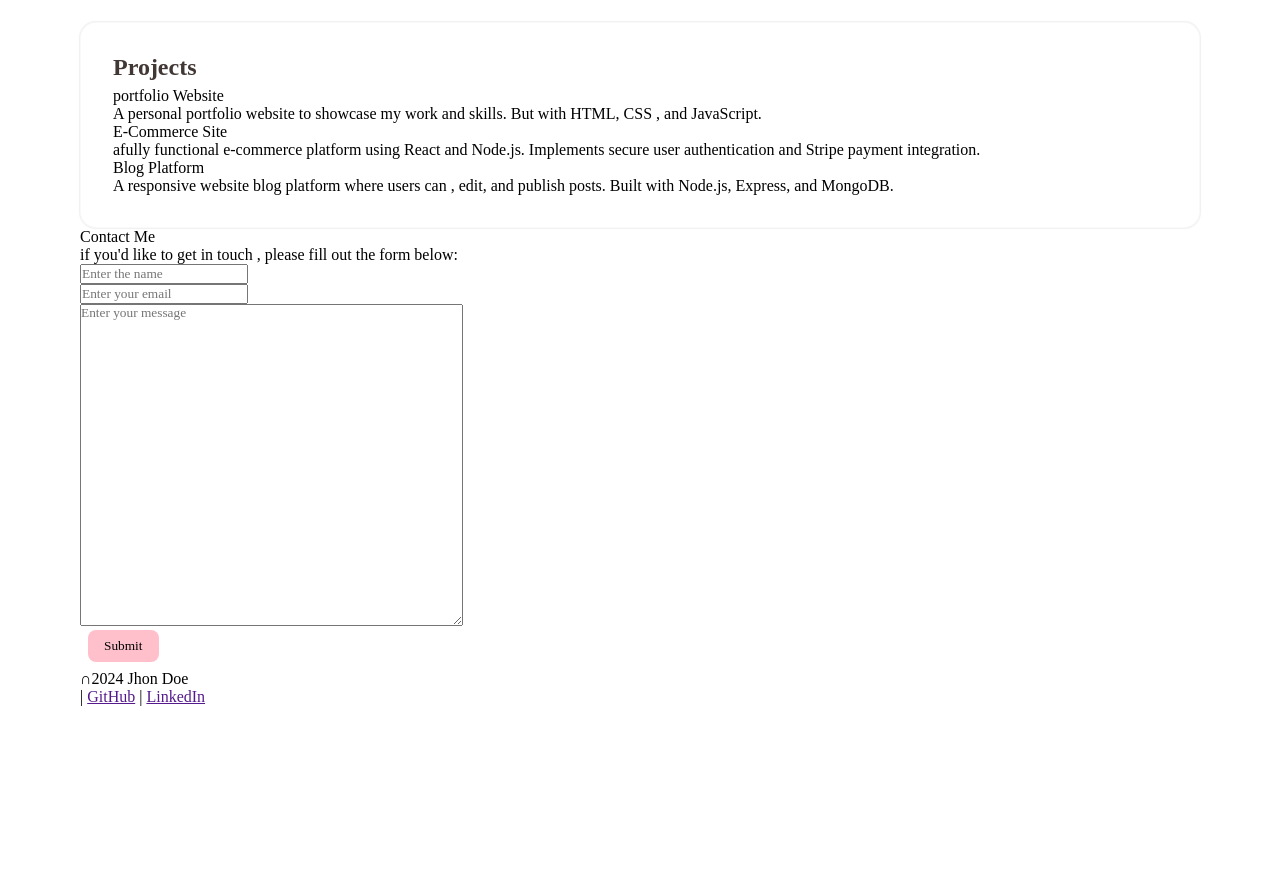
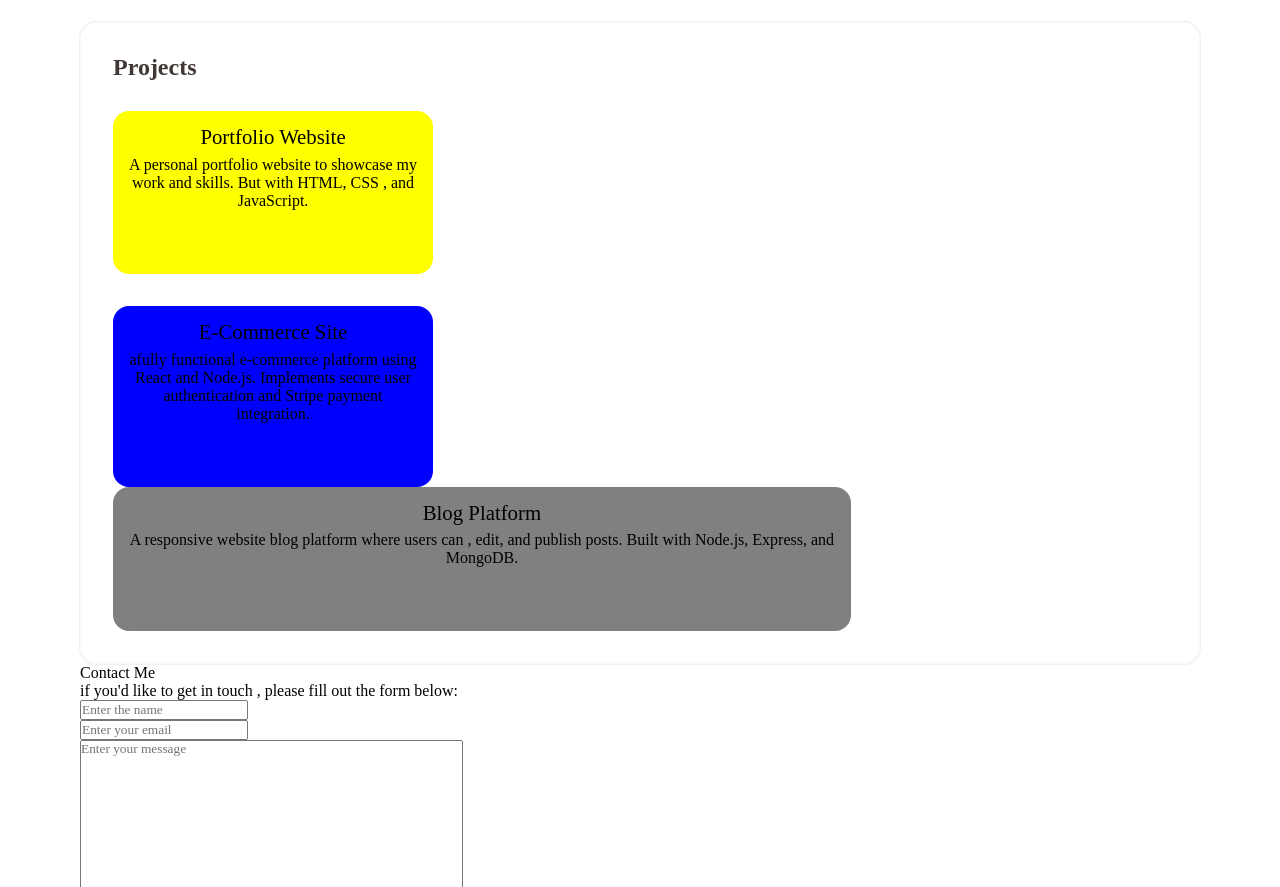
Before and after one commit to simaa99/GSG-CSS-Positioning-and-Styling-Task, a plain HTML site: page index.html in a window 1280 px wide. Shown: the part 840-1727 px from the top of the page. Before the commit the page ends 1546 px from the top, so only its background shows below. Drawn offline with Linux system fonts and the light colour scheme.

Commit message:
add styling for project section

```diff
--- a/css/style.css
+++ b/css/style.css
@@ -152,3 +152,32 @@ button:hover {
   background-color: rgb(226, 171, 180);
   transform: translateY(-0.2rem);
 }
+
+/** Styling Projects Section**/
+.project-item {
+  border-radius: 1rem;
+  margin-top: 2rem;
+  padding: 1rem;
+  text-align: center;
+  width: 20rem;
+  max-width: 70%;
+  padding-bottom: 4rem;
+}
+.yellow {
+  background-color: yellow;
+}
+.blue {
+  background-color: blue;
+}
+.grey {
+  background-color: grey;
+  width: 100%;
+  margin-top: 0;
+}
+.project-item > span {
+  font-size: 1.3rem;
+  line-height: 100%;
+  font-weight: 400;
+  display: block;
+  margin-bottom: 0.5rem;
+}
--- a/index.html
+++ b/index.html
@@ -62,14 +62,14 @@
       </section>
       <section id="projects" class="projects margin-section box">
         <h2>Projects</h2>
-        <div class="project-item">
-          <span>portfolio Website</span>
+        <div class="project-item yellow">
+          <span>Portfolio Website</span>
           <p>
             A personal portfolio website to showcase my work and skills. But
             with HTML, CSS , and JavaScript.
           </p>
         </div>
-        <div class="project-item">
+        <div class="project-item blue">
           <span>E-Commerce Site</span>
           <p>
             afully functional e-commerce platform using React and Node.js.
@@ -77,7 +77,7 @@
             integration.
           </p>
         </div>
-        <div class="project-item">
+        <div class="project-item grey">
           <span>Blog Platform</span>
           <p>
             A responsive website blog platform where users can , edit, and
```
